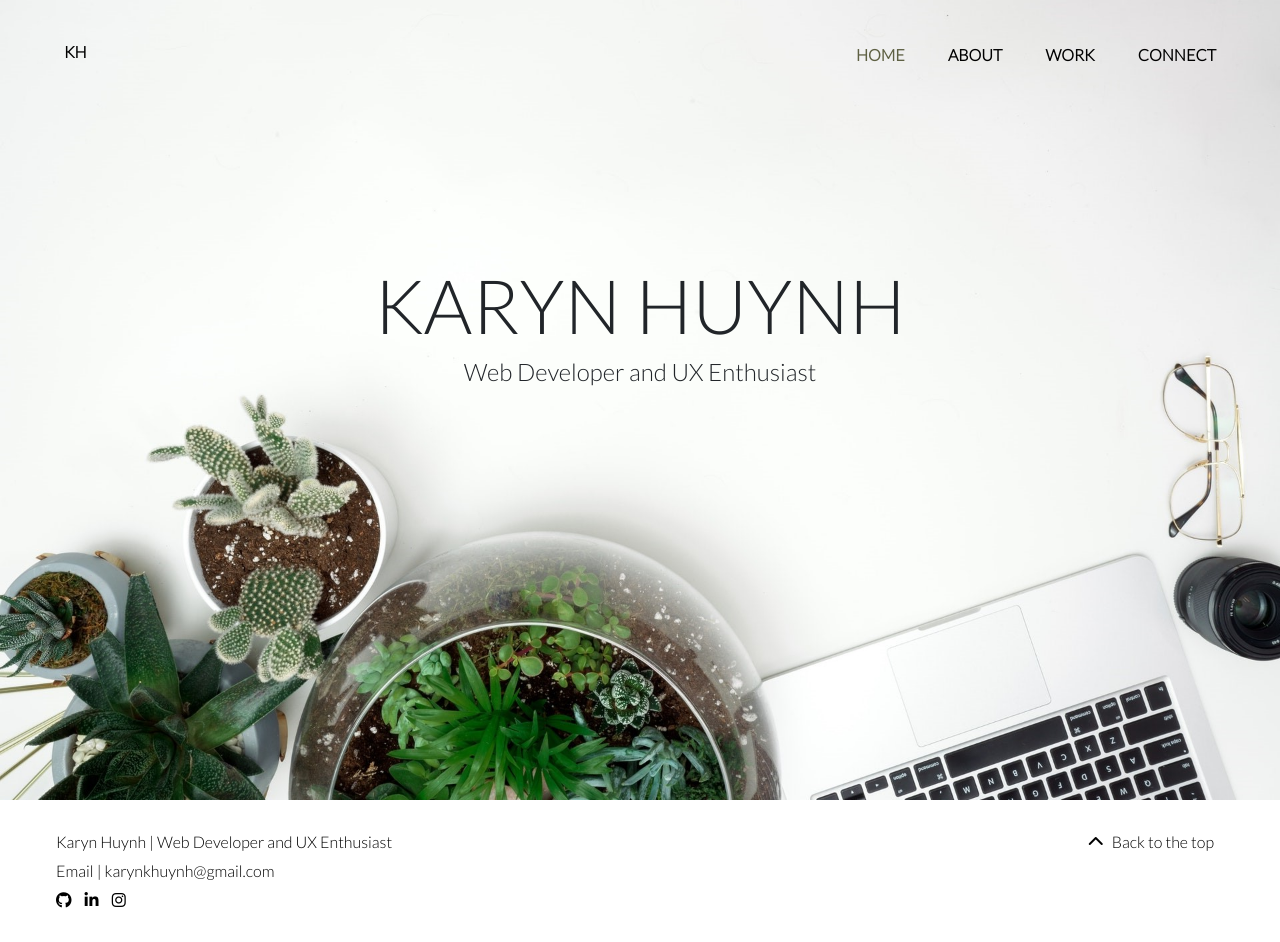
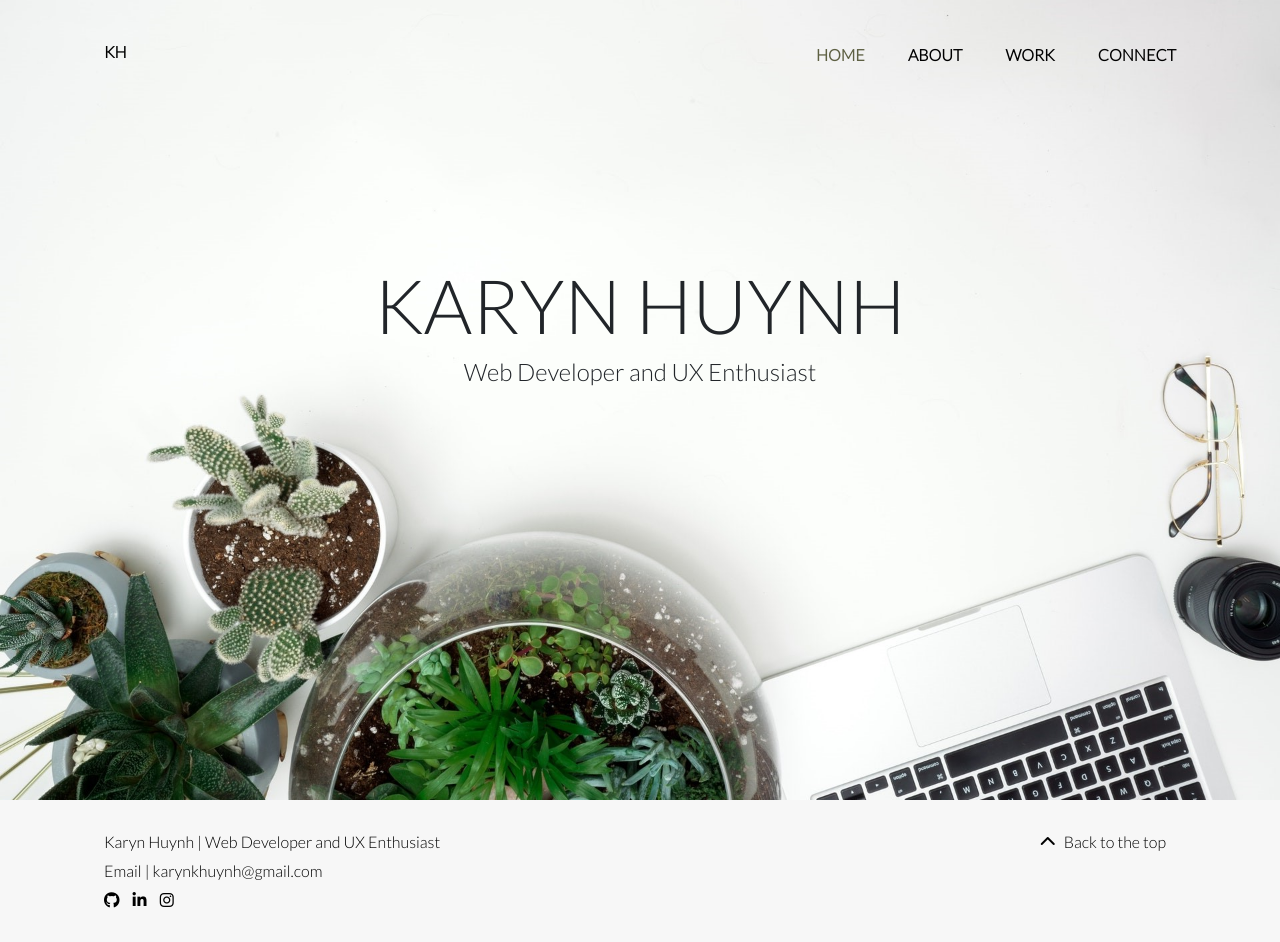
Before and after one commit to karynhuynh/personal-portfolio, a plain HTML site: page index.html in a window 1280 px wide. Drawn offline with nearby package versions, Linux system fonts and the light colour scheme.

Commit message:
Updated spacing and hrefs

```diff
--- a/index.html
+++ b/index.html
@@ -82,7 +82,7 @@
       </div>
       <div class="top">
         <p>
-          <a href="/"
+          <a href="#"
             ><i class="fas fa-chevron-up px-2"></i>Back to the top</a
           >
         </p>
--- a/styles/_footer.scss
+++ b/styles/_footer.scss
@@ -1,9 +1,10 @@
 footer {
   display: flex;
   justify-content: space-between;
-  // background: $thirdColor;
+  background: $thirdColor;
   color: $standardColor;
-  padding: 30px 3.5em;
+  padding: 30px 6.5em;
+  z-index: 100;
   p {
     margin-bottom: 5px;
   }
--- a/styles/_navbar.scss
+++ b/styles/_navbar.scss
@@ -3,7 +3,7 @@ nav {
   justify-content: space-between;
   flex-wrap: wrap;
   padding: 40px 0;
-  margin: 0 4em;
+  margin: 0 6.5em;
   font-weight: bold;
   text-transform: uppercase;
   z-index: 100;
```
Also changed, not shown: styles/styles.css, 1 other file.
